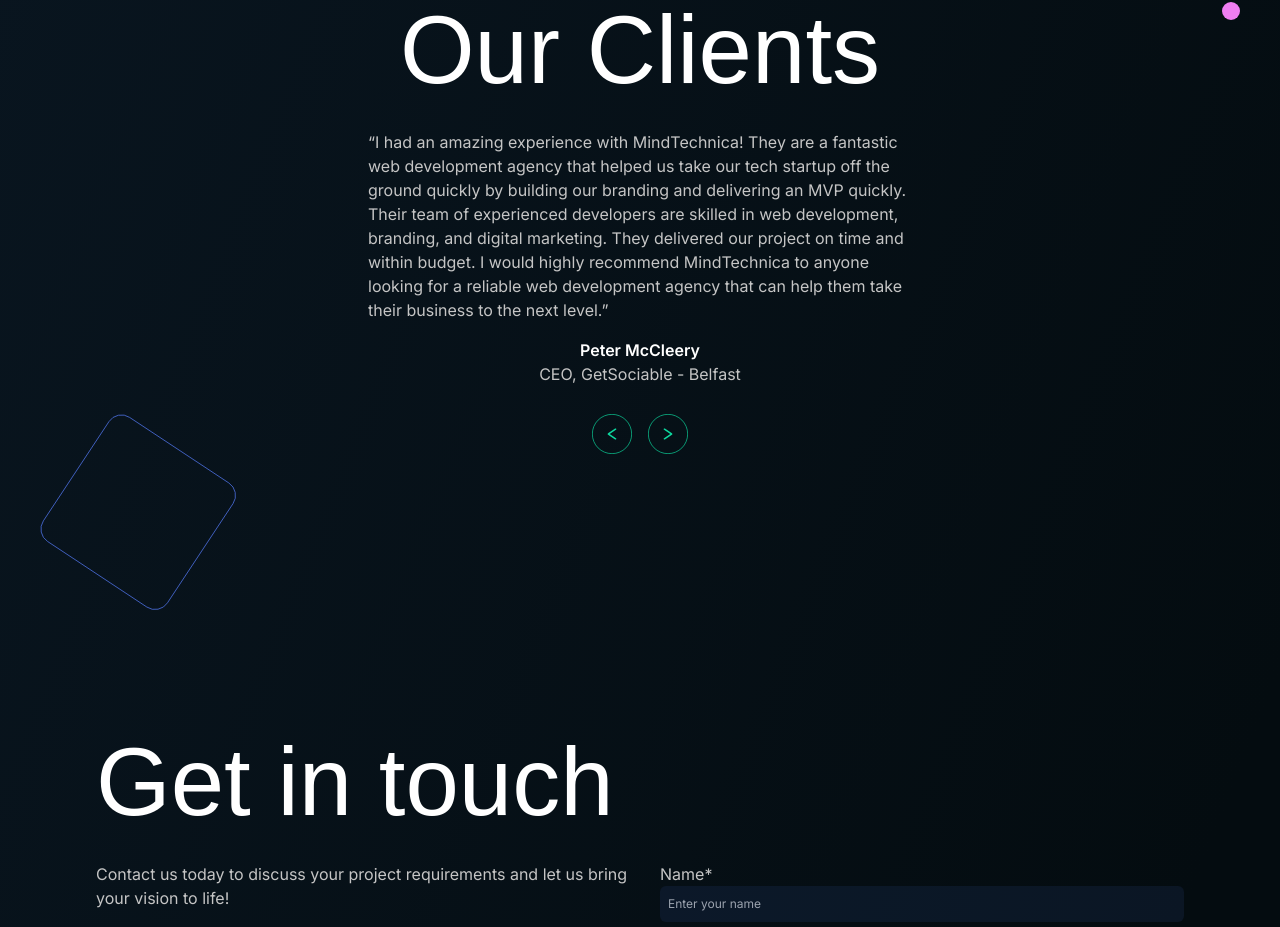
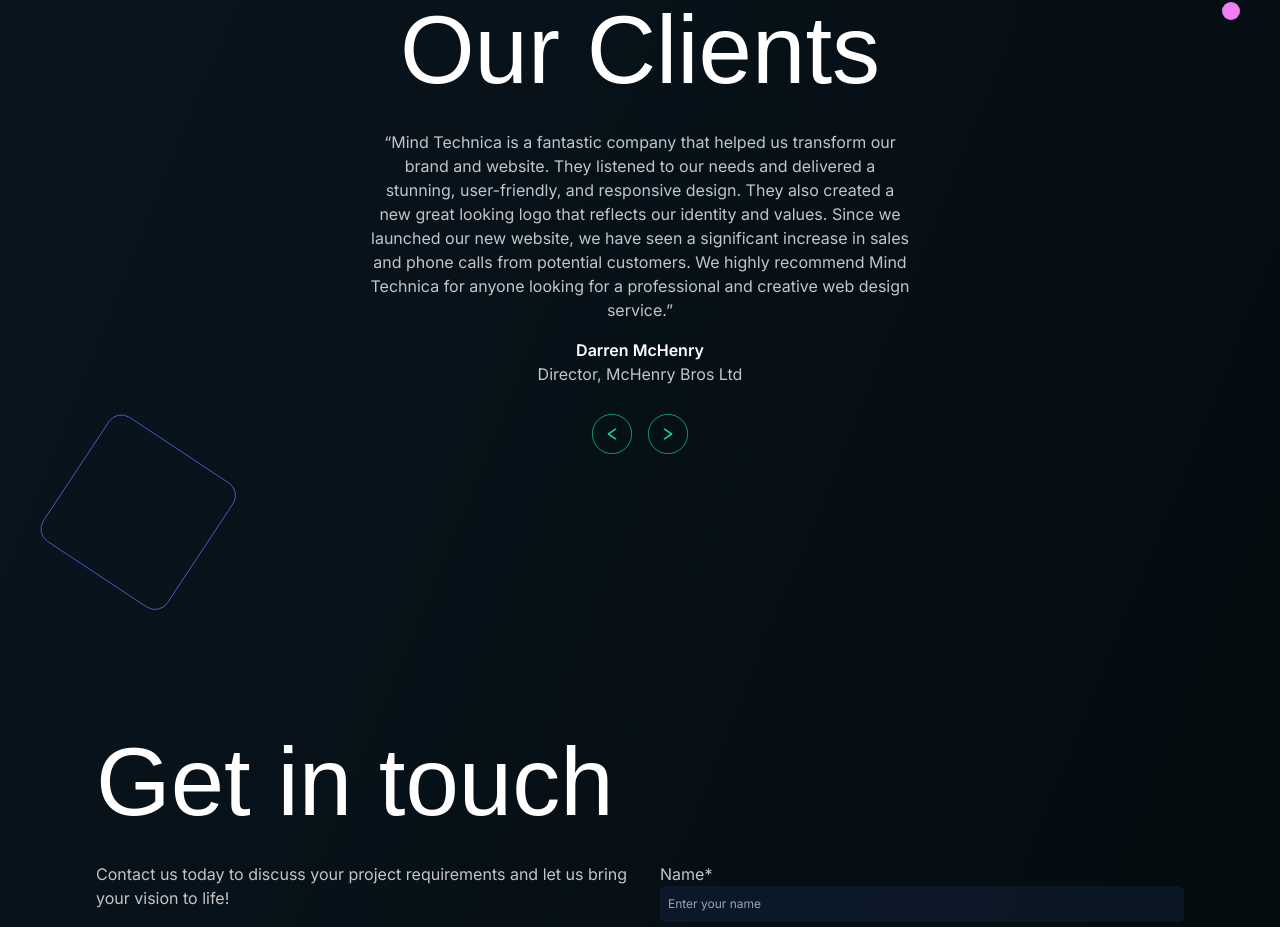
Before and after one commit to AGuerriere/mindtechnica, a Next.js app: page / in a window 1280 px wide. Shown: the part 3716-4643 px from the top of the page. Built offline with nearby package versions, Linux system fonts and the light colour scheme; a web font is replaced by a local one.

Commit message:
added reviews

```diff
--- a/src/components/OurClients.tsx
+++ b/src/components/OurClients.tsx
@@ -1,11 +1,20 @@
+'use client'
+
 import Image from "next/image"
 import { Bayon } from 'next/font/google'
+import { useState } from "react"
 const bayon = Bayon({
   weight: '400',
   subsets: ['latin'],
 })
 
 export default function OurClients(){
+  const [hidden, toggleHidden] = useState(1)
+
+  function triggerToggle() {
+    const toggle = hidden === 1 ? 0 : 1;
+    toggleHidden(toggle);
+  }
   return (
     <div className="flex flex-col items-center pt-20 min-h-[35rem] md:min-h-[50rem]">
       <Image
@@ -16,9 +25,16 @@
           className="absolute right-20 md:right-10 -z-50"
         />
       <h2 className={`${bayon.className} pb-0 text-white text-4xl md:text-6xl lg:text-8xl min-w-fit pb-8`}>Our Clients</h2>
-      <p className="pb-4 w-full lg:w-1/2 text-xs md:text-base">“I had an amazing experience with MindTechnica! They are a fantastic web development agency that helped us take our tech startup off the ground quickly by building our branding and delivering an MVP quickly. Their team of experienced developers are skilled in web development, branding, and digital marketing. They delivered our project on time and within budget. I would highly recommend MindTechnica to anyone looking for a reliable web development agency that can help them take their business to the next level.”</p>
-      <h5 className="text-white text-base font-semibold">Peter McCleery</h5>
-      <p className="pb-7">CEO, GetSociable - Belfast</p>
+      <div className={`${hidden === 1 ? 'hidden' : ''} flex flex-col items-center justify-center text-center`}>
+        <p className="pb-4 w-full lg:w-1/2 text-xs md:text-base">“I had an amazing experience with MindTechnica! They are a fantastic web development agency that helped us take our tech startup off the ground quickly by building our branding and delivering an MVP quickly. Their team of experienced developers are skilled in web development, branding, and digital marketing. They delivered our project on time and within budget. I would highly recommend MindTechnica to anyone looking for a reliable web development agency that can help them take their business to the next level.”</p>
+        <h5 className="text-white text-base font-semibold">Peter McCleery</h5>
+        <p className="pb-7">CEO, GetSociable</p>
+      </div>
+      <div className={`${hidden === 0 ? 'hidden' : ''} flex flex-col items-center justify-center text-center`}>
+        <p className="pb-4 w-full lg:w-1/2 text-xs md:text-base">“Mind Technica is a fantastic company that helped us transform our brand and website. They listened to our needs and delivered a stunning, user-friendly, and responsive design. They also created a new great looking logo that reflects our identity and values. Since we launched our new website, we have seen a significant increase in sales and phone calls from potential customers. We highly recommend Mind Technica for anyone looking for a professional and creative web design service.”</p>
+        <h5 className="text-white text-base font-semibold">Darren McHenry</h5>
+        <p className="pb-7">Director, McHenry Bros Ltd</p>
+      </div>
       <div className="flex w-32 justify-evenly">
       <Image
         src="/images/square.svg"
@@ -32,12 +48,14 @@
         width={40}
         height={40}
         alt="Icon"
+        onClick={() => triggerToggle()}
       />
        <Image
         src="/images/right.svg"
         width={40}
         height={40}
         alt="Icon"
+        onClick={() => triggerToggle()}
       />
       </div>
     </div>
```
